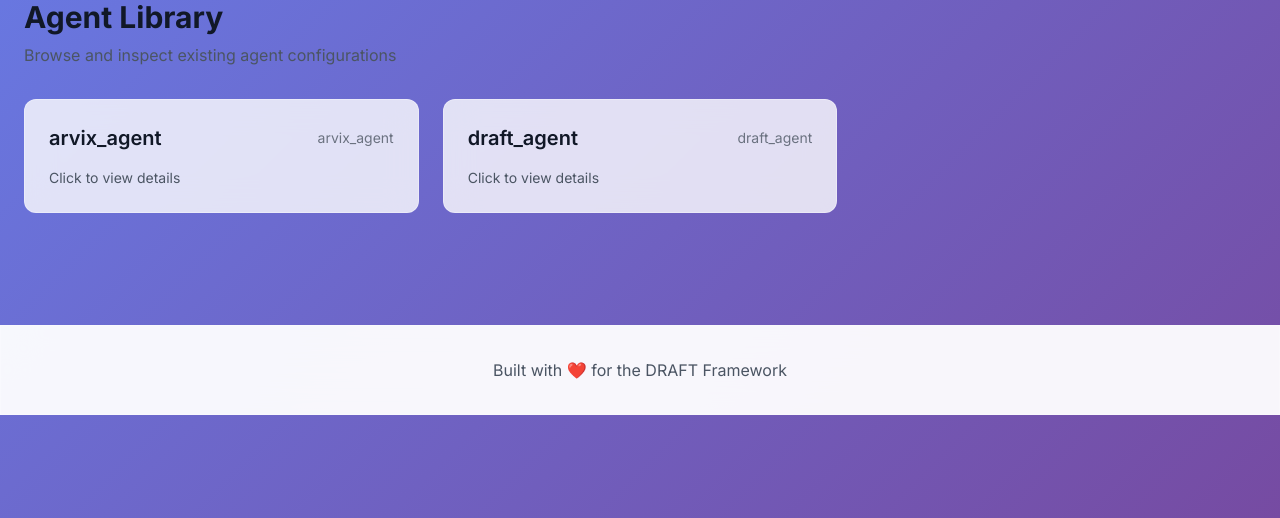
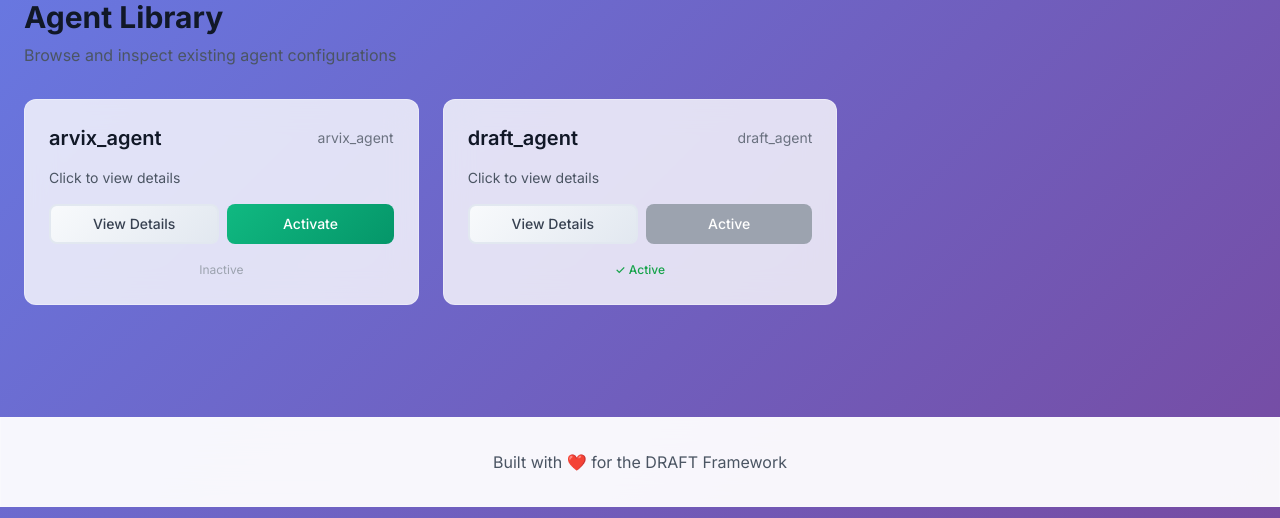
Before and after one commit to JeiKeiLim/deep-research-agent-framework-toolkit, a Flask app: page /browse in a window 1280 px wide. Shown: the part 282-800 px from the top of the page. Run offline with Flask 3, Linux system fonts and the light colour scheme; some libraries are stand-ins or nearby versions.

Commit message:
Add activate agent button on browse (#20)

```diff
--- a/apps/agent-builder/app.py
+++ b/apps/agent-builder/app.py
@@ -7,6 +7,7 @@ multi-agent configurations for the DRAFT research framework.
 
 import shutil
 import sys
+import traceback
 from dataclasses import asdict, dataclass
 from pathlib import Path
 from typing import Any
@@ -367,6 +368,102 @@ class AgentManager:
             return defaults.get("mcp_servers", [])
         return []
 
+    def activate_agent(self, agent_name: str) -> bool:
+        """Activate an agent by updating the main config.yaml file."""
+        try:
+            print(f"Activating agent: {agent_name}")
+
+            # Check if agent exists
+            agent_dir = self.agents_dir / agent_name
+            print(f"Agent directory: {agent_dir}")
+            if not agent_dir.exists():
+                print(f"Agent directory does not exist: {agent_dir}")
+                return False
+
+            # Load the main config.yaml file
+            config_file = self.config_dir / "config.yaml"
+            print(f"Config file path: {config_file}")
+            if not config_file.exists():
+                print(f"Config file does not exist: {config_file}")
+                return False
+
+            with open(config_file) as f:
+                config = yaml.safe_load(f)
+            print(f"Current config: {config}")
+
+            # Get the agent's main configuration
+            agent_config_file = agent_dir / "main.yaml"
+            if not agent_config_file.exists():
+                print(f"Agent config file does not exist: {agent_config_file}")
+                return False
+
+            # Update only the main agent entry in the defaults list
+            # Keep all other entries unchanged
+            defaults = config.get("defaults", [])
+            new_defaults = []
+
+            # Find and replace only the main agent entry
+            main_agent_found = False
+            for entry in defaults:
+                if entry.startswith("agents/") and "/main@agents.Main" in entry:
+                    # Replace the main agent entry
+                    new_defaults.append(f"agents/{agent_name}/main@agents.Main")
+                    main_agent_found = True
+                    print(
+                        f"Replaced main agent entry: {entry} -> agents/{agent_name}/main@agents.Main"
+                    )
+                else:
+                    # Keep all other entries unchanged
+                    new_defaults.append(entry)
+
+            # If no main agent entry was found, add it at the beginning
+            if not main_agent_found:
+                new_defaults.insert(0, f"agents/{agent_name}/main@agents.Main")
+                print(
+                    f"Added new main agent entry: agents/{agent_name}/main@agents.Main"
+                )
+
+            print(f"Updated defaults: {new_defaults}")
+
+            # Update the config
+            config["defaults"] = new_defaults
+
+            # Write back to config.yaml
+            with open(config_file, "w") as f:
+                yaml.dump(config, f, default_flow_style=False, indent=2)
+
+            print(f"Successfully updated config file: {config_file}")
+            return True
+
+        except Exception as e:
+            print(f"Error activating agent {agent_name}: {e}")
+            traceback.print_exc()
+            return False
+
+    def get_active_agent(self) -> str | None:
+        """Get the currently active agent name from config.yaml."""
+        try:
+            config_file = self.config_dir / "config.yaml"
+            if not config_file.exists():
+                return None
+
+            with open(config_file) as f:
+                config = yaml.safe_load(f)
+
+            defaults = config.get("defaults", [])
+            if isinstance(defaults, list) and len(defaults) > 0:
+                # Extract agent name from first default entry like
+                # "agents/draft_agent/main@agents.Main"
+                first_default = defaults[0]
+                if "agents/" in first_default:
+                    return first_default.split("/")[1]
+
+            return None
+
+        except Exception as e:
+            print(f"Error getting active agent: {e}")
+            return None
+
 
 # Initialize agent manager
 agent_manager = AgentManager(app.config["CONFIG_DIR"], app.config["PROMPTS_DIR"])
@@ -382,7 +479,8 @@ def index() -> str:
 def browse_agents() -> str:
     """Browse agents page."""
     agents = agent_manager.get_existing_agents()
-    return render_template("browse.html", agents=agents)
+    active_agent = agent_manager.get_active_agent()
+    return render_template("browse.html", agents=agents, active_agent=active_agent)
 
 
 @app.route("/create")
@@ -532,5 +630,46 @@ def api_get_options() -> str:
     )
 
 
+@app.route("/api/agents/<agent_name>/activate", methods=["POST"])
+def api_activate_agent(agent_name: str) -> str:
+    """Activate an agent."""
+    try:
+        print(f"API: Activating agent {agent_name}")
+
+        # Check if agent exists
+        existing_agent = agent_manager.get_agent_details(agent_name)
+        if not existing_agent:
+            print(f"API: Agent {agent_name} not found")
+            return jsonify({"error": f"Agent '{agent_name}' not found"}), 404
+
+        print(f"API: Agent {agent_name} found, proceeding with activation")
+
+        # Activate the agent
+        success = agent_manager.activate_agent(agent_name)
+        print(f"API: Activation result: {success}")
+
+        if success:
+            return jsonify(
+                {
+                    "message": f"Agent '{agent_name}' activated successfully. Please restart the agent server manually for changes to take effect."
+                }
+            )
+        return jsonify({"error": f"Failed to activate agent '{agent_name}'"}), 500
+
+    except Exception as e:
+        print(f"API: Error activating agent {agent_name}: {e}")
+        traceback.print_exc()
+        return jsonify({"error": str(e)}), 400
+
+
+@app.route("/api/agents/active")
+def api_get_active_agent() -> str:
+    """Get the currently active agent."""
+    active_agent = agent_manager.get_active_agent()
+    if active_agent:
+        return jsonify({"active_agent": active_agent})
+    return jsonify({"active_agent": None})
+
+
 if __name__ == "__main__":
     app.run(debug=True, host="0.0.0.0", port=7861)
--- a/apps/agent-builder/templates/browse.html
+++ b/apps/agent-builder/templates/browse.html
@@ -14,14 +14,27 @@
     {% if agents %}
         <div class="grid grid-cols-1 md:grid-cols-2 lg:grid-cols-3 gap-6 mb-8">
             {% for agent in agents %}
-            <div class="glass-card rounded-xl p-6 cursor-pointer hover:shadow-lg transition-all duration-300"
-                 onclick="loadAgentDetails('{{ agent.name }}')">
+            <div class="glass-card rounded-xl p-6 hover:shadow-lg transition-all duration-300">
                 <div class="flex items-center justify-between mb-4">
                     <h3 class="text-xl font-semibold text-gray-900">{{ agent.display_name }}</h3>
                     <span class="text-sm text-gray-500">{{ agent.name }}</span>
                 </div>
-                <div class="text-gray-600">
+                <div class="text-gray-600 mb-4">
                     <p class="text-sm">Click to view details</p>
+                </div>
+                <div class="flex space-x-2">
+                    <button onclick="loadAgentDetails('{{ agent.name }}')"
+                            class="btn-secondary text-gray-700 px-4 py-2 rounded-lg font-medium text-sm flex-1">
+                        View Details
+                    </button>
+                    <button onclick="activateAgent('{{ agent.name }}')"
+                            class="btn-success text-white px-4 py-2 rounded-lg font-medium text-sm flex-1"
+                            id="activate-btn-{{ agent.name }}">
+                        Activate
+                    </button>
+                </div>
+                <div class="mt-3 text-center">
+                    <span class="text-xs text-gray-500" id="status-{{ agent.name }}"></span>
                 </div>
             </div>
             {% endfor %}
@@ -66,6 +79,81 @@
 
 {% block scripts %}
 <script>
+    // Load active agent status when page loads
+    document.addEventListener('DOMContentLoaded', function() {
+        loadActiveAgentStatus();
+    });
+
+    function loadActiveAgentStatus() {
+        axios.get('/api/agents/active')
+            .then(response => {
+                const activeAgent = response.data.active_agent;
+                console.log('Active agent:', activeAgent);
+
+                // First, reset all agent cards to inactive state
+                document.querySelectorAll('[id^="status-"]').forEach(statusElement => {
+                    const agentName = statusElement.id.replace('status-', '');
+                    statusElement.innerHTML = '<span class="text-gray-400">Inactive</span>';
+
+                    // Reset all activate buttons to normal state
+                    const activateBtn = document.getElementById(`activate-btn-${agentName}`);
+                    if (activateBtn) {
+                        activateBtn.disabled = false;
+                        activateBtn.textContent = 'Activate';
+                        activateBtn.classList.remove('bg-gray-400', 'cursor-not-allowed');
+                        activateBtn.classList.add('btn-success');
+                    }
+                });
+
+                // Then, set the active agent if one exists
+                if (activeAgent) {
+                    const statusElement = document.getElementById(`status-${activeAgent}`);
+                    const activateBtn = document.getElementById(`activate-btn-${activeAgent}`);
+
+                    if (statusElement) {
+                        statusElement.innerHTML = '<span class="text-green-600 font-medium">✓ Active</span>';
+                    }
+
+                    if (activateBtn) {
+                        activateBtn.disabled = true;
+                        activateBtn.textContent = 'Active';
+                        activateBtn.classList.remove('btn-success');
+                        activateBtn.classList.add('bg-gray-400', 'cursor-not-allowed');
+                    }
+                }
+            })
+            .catch(error => {
+                console.error('Error loading active agent status:', error);
+            });
+    }
+
+    function activateAgent(agentName) {
+        const activateBtn = document.getElementById(`activate-btn-${agentName}`);
+        const originalText = activateBtn.textContent;
+
+        // Show loading state
+        showLoading(activateBtn);
+
+        axios.post(`/api/agents/${agentName}/activate`)
+            .then(response => {
+                showNotification(response.data.message, 'success');
+
+                // Small delay to ensure the backend has processed the change
+                setTimeout(() => {
+                    // Reload active agent status
+                    loadActiveAgentStatus();
+                }, 100);
+            })
+            .catch(error => {
+                console.error('Error activating agent:', error);
+                const errorMessage = error.response?.data?.error || 'Failed to activate agent';
+                showNotification(errorMessage, 'error');
+            })
+            .finally(() => {
+                hideLoading(activateBtn, originalText);
+            });
+    }
+
     function loadAgentDetails(agentName) {
         // Use the same test data structure that works
         const testAgent = {
```
